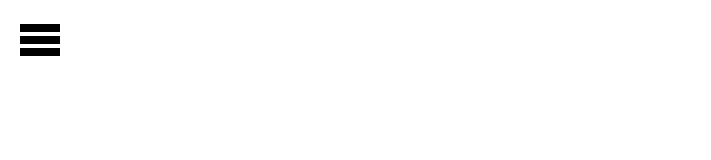
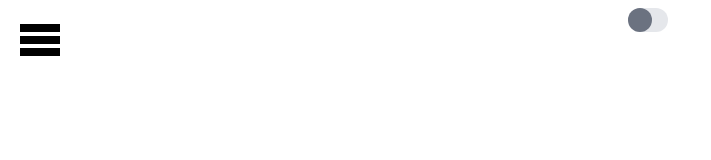
Before and after one commit to Abhishek4298/Generic-Component, a React (Create React App) app: page /toggle in a window 1280 px wide. Before the commit this address had no page. Shown: the top 160 px of the page, without its empty margins (0-711 px from the left). Built offline with nearby package versions, Linux system fonts and the light colour scheme.

Commit message:
committing generic toggle switch feature

```diff
--- a/src/App.js
+++ b/src/App.js
@@ -1,10 +1,14 @@
 import React from "react";
 import SideNav from "./components/SideNav";
 import CustomRoute from "./CustomRoute";
+import { useTheme } from "./ThemeContext";
 
 const App = () => {
+  const { theme } = useTheme();
   return (
-    <div className="h-screen">
+    <div className={`bg-${theme === "dark" ? "black" : "white"} text-${
+      theme === "dark" ? "white" : "black"
+    } h-screen`}>
       <CustomRoute />
       <SideNav />
     </div>
--- a/src/CustomRoute.js
+++ b/src/CustomRoute.js
@@ -3,6 +3,7 @@ import Modal from "./components/Modal";
 import Button from "./components/Button";
 import Card from "./components/Card";
 import { sampleImage1, trueIcon } from "./constant";
+import ToggleSwitch from "./components/Toggle";
 
 const CustomRoute = () => {
   const handleClick = () => {
@@ -85,6 +86,14 @@ const CustomRoute = () => {
             </div>
           }
         />
+         <Route
+          path="/toggle"
+          element={
+            <div className="flex justify-center">
+              <ToggleSwitch />
+            </div>
+          }
+        />
       </Routes>
     </>
   );
--- /dev/null
+++ b/src/ThemeContext.js
@@ -0,0 +1,27 @@
+import React, { createContext, useContext, useState } from "react";
+
+const ThemeContext = createContext();
+
+const ThemeProvider = ({ children }) => {
+  const [theme, setTheme] = useState("light");
+
+  const toggleTheme = () => {
+    setTheme((prevTheme) => (prevTheme === "light" ? "dark" : "light"));
+  };
+
+  return (
+    <ThemeContext.Provider value={{ theme, toggleTheme }}>
+      {children}
+    </ThemeContext.Provider>
+  );
+};
+
+const useTheme = () => {
+  const context = useContext(ThemeContext);
+  if (!context) {
+    throw new Error("useTheme must be used within a ThemeProvider");
+  }
+  return context;
+};
+
+export { ThemeProvider, useTheme, ThemeContext };
--- a/src/components/SideNav/index.jsx
+++ b/src/components/SideNav/index.jsx
@@ -3,9 +3,12 @@ import { Link } from "react-router-dom";
 import SideNavChildren from "./SideNavChildren";
 import { sideNavIcon } from "../../constant";
 import backIcon from "../../assets/images/previous.png";
+import { useTheme } from "../../ThemeContext";
 
 const SideNav = () => {
   const [isNavOpen, setNavOpen] = useState(false);
+
+  const {theme} =useTheme();
 
   const toggleNav = () => {
     setNavOpen(!isNavOpen);
@@ -52,6 +55,14 @@ const SideNav = () => {
                 Card
               </Link>
             </li>
+            <li>
+              <Link
+                to="/toggle"
+                className="text-lg text-white hover:text-blue-300 focus:text-blue-300 px-4 py-2 flex items-center transition-colors duration-150 ease-in-out"
+              >
+                Toggle Switch
+              </Link>
+            </li>
           </ul>
         </nav>
       </SideNavChildren>
@@ -67,7 +78,7 @@ const SideNav = () => {
               {<img src={backIcon} height={35} width={35} alt="back button" />}
             </h2>
           ) : (
-            <div>{sideNavIcon}</div>
+            <div className={`bg-${theme === "light" ? "" : "white"}`}>{sideNavIcon}</div>
           )}
         </div>
       </div>
--- /dev/null
+++ b/src/components/Toggle/index.js
@@ -0,0 +1,34 @@
+import React from "react";
+import { useTheme } from "../../ThemeContext";
+
+const ToggleSwitch = () => {
+  const { theme, toggleTheme } = useTheme();
+
+  const handleToggle = () => {
+    toggleTheme();
+  };
+
+  return (
+    <div className="flex mt-2 ml-4">
+      <label
+        className={`${
+          theme === "dark" ? "bg-gray-800" : "bg-gray-200"
+        } relative inline-block w-10 h-6 rounded-full cursor-pointer transition-all duration-300`}
+      >
+        <input
+          type="checkbox"
+          checked={theme === "dark"}
+          onChange={handleToggle}
+          className="opacity-0 w-0 h-0"
+        />
+        <span
+          className={`${
+            theme === "dark" ? "translate-x-4" : "translate-x-0"
+          } absolute left-0 top-0 w-6 h-6 bg-gray-500 rounded-full transition-transform duration-300 transform`}
+        ></span>
+      </label>
+    </div>
+  );
+};
+
+export default ToggleSwitch;
--- a/src/index.js
+++ b/src/index.js
@@ -4,11 +4,14 @@ import "./index.css";
 import App from "./App";
 import reportWebVitals from "./reportWebVitals";
 import { BrowserRouter as Router } from "react-router-dom";
+import { ThemeProvider } from "./ThemeContext";
 
 const root = ReactDOM.createRoot(document.getElementById("root"));
 root.render(
   <Router>
+    <ThemeProvider>
     <App />
+    </ThemeProvider>
   </Router>
 );
 
```
